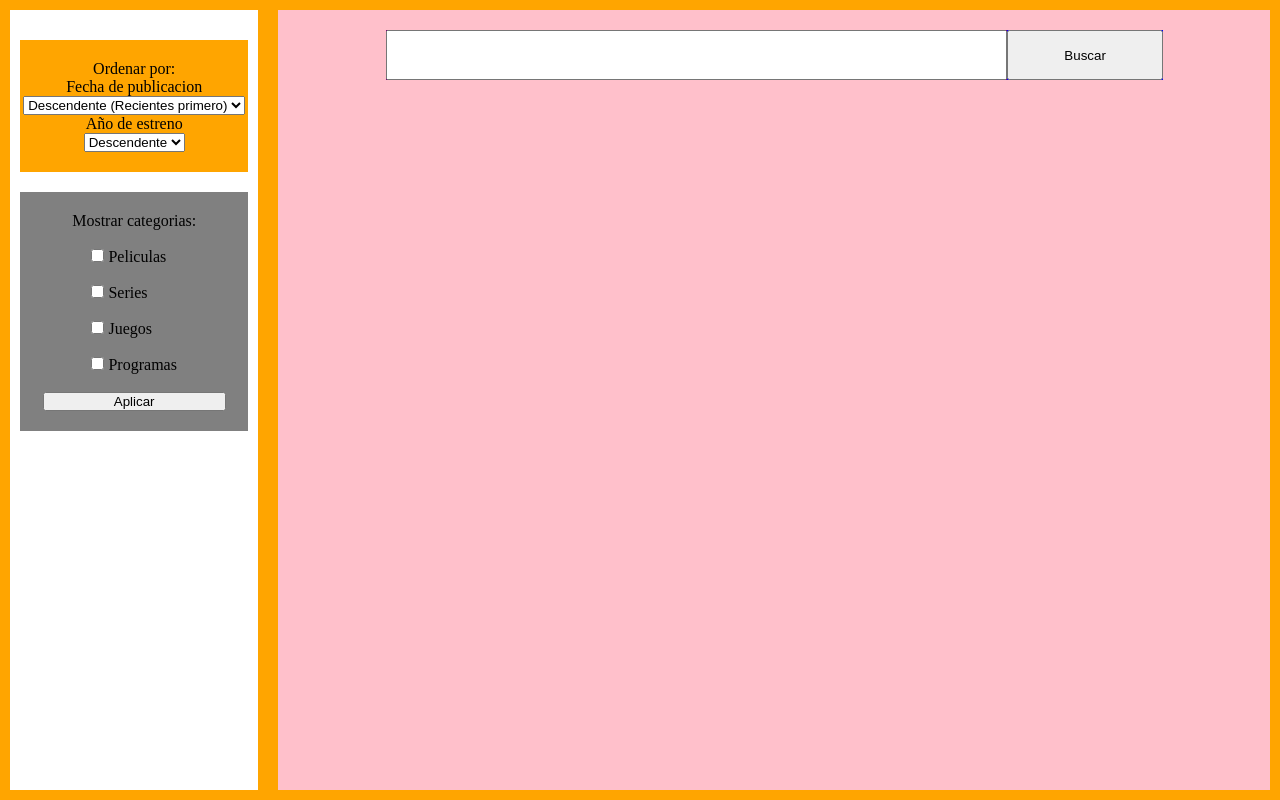
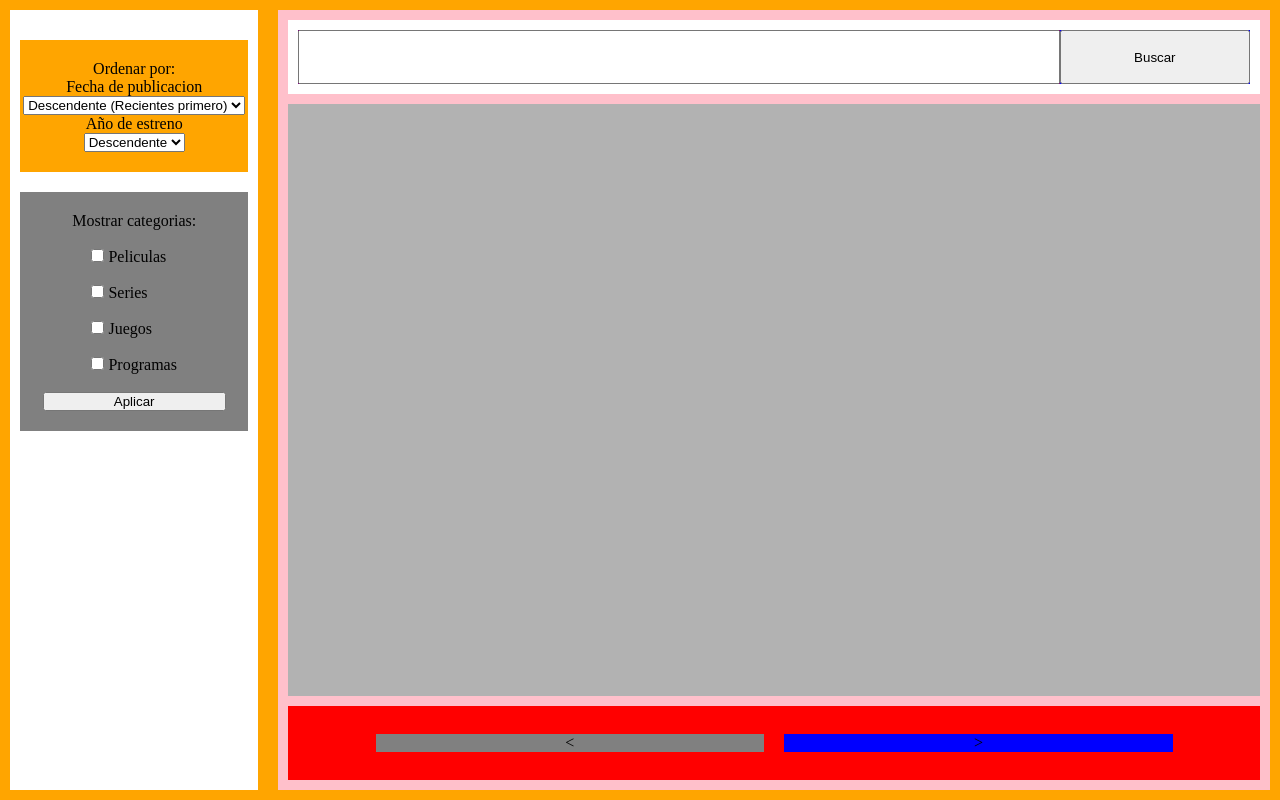
Before and after one commit to IngeRocket/PM, a PHP site: page /categoria.html in a window 1280 px wide. Run offline with PHP 8.4, Linux system fonts and the light colour scheme.

Commit message:
Correcion
vista de resultados con scroll bar

```diff
--- a/categoria.html
+++ b/categoria.html
@@ -22,7 +22,7 @@
 				</select>
 
 
-			<label>Año de estreno</label>
+			<label>A&ntilde;o de estreno</label>
 				<select>
 					<option>Descendente</option>
 					<option>Ascendente</option>
@@ -46,15 +46,11 @@
 		</div>
 		<div class="area">
 			<div class="resultados">
-		<!--
-			<div class="resultado">
-				<div class="r-id">1</div>
-				<div class="r-tipo">Pelicula</div>
-				<div class="r-contenido"><img src="img/series/1.jpg"></div>
-				<div class="r-peso"><label>4.5 GB</label></div>
 			</div>
-		-->
-			</div>
+		</div>
+		<div class="navegacion">
+			<div class="anterior"> < </div>
+			<div class="siguiente"> > </div>
 		</div>
 	</div>
 </div>
--- a/styles/Categoria.css
+++ b/styles/Categoria.css
@@ -52,9 +52,9 @@ body, html{
 .caja-busqueda{
 	display: flex;
 	background-color: white;
-	width: 80%;
-	height: 50px;
-	margin: 10px;
+	width: 100%;
+	height: 10%;
+	padding: 10px;
 }
 .buscador{
 	display: flex;
@@ -82,9 +82,34 @@ body, html{
 	/*height: 100%;*/
 	justify-content: center;
 	margin:10px;
+	overflow-y: scroll;
+	height: 80%;
 }
 .orden{
 	display: flex;
 	flex-flow: column;
 	justify-content: center;
 }
+.navegacion{
+	display:flex;
+	justify-content: center;
+	align-items: center;
+	width: 100%;
+	height: 10%;
+	flex-flow: row;
+	background-color: red;
+}
+.navegacion > .anterior{
+	display: flex;
+	background-color: gray;
+	width: 40%;
+	margin: 10px;
+	justify-content: center;
+}
+.navegacion > .siguiente{
+	background-color: blue;
+	display: flex;
+	width: 40%;
+	margin: 10px;
+	justify-content: center;
+}
```
